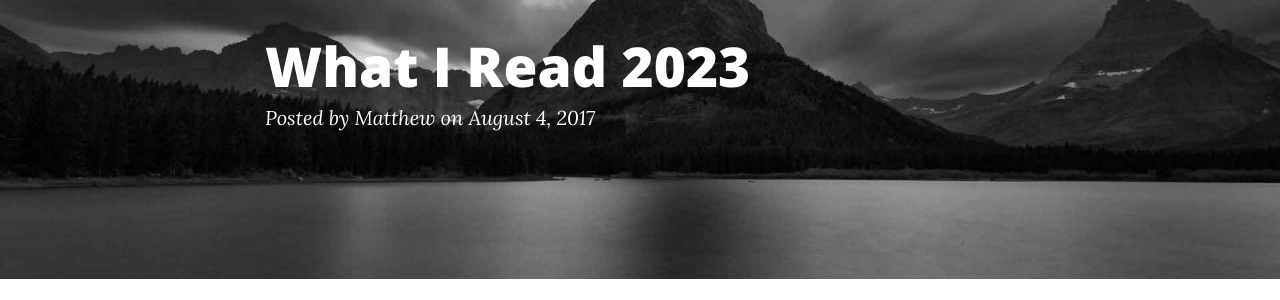
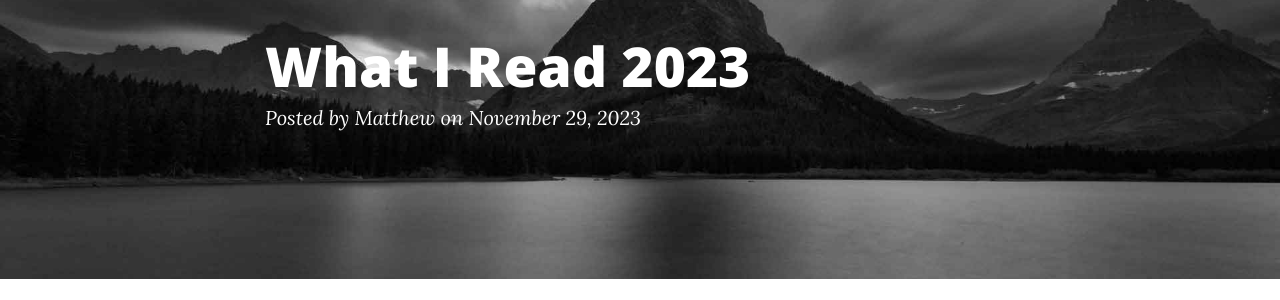
Before and after one commit to osbornm/osbornm.github.io, a Jekyll site: the page built from _posts/2023-11-29-what-ive-read.md, in a window 1280 px wide. Shown: the part 134-434 px from the top of the page. Built offline with Jekyll 4.4.1, drawn with Linux system fonts in a browser that asks for light colours; nearby versions of some CDN libraries; comment, search, counter and statistics services are not loaded.

Commit message:
fix date

```diff
--- a/_posts/2021-11-29-what-ive-read.md
+++ b/_posts/2023-11-29-what-ive-read.md
@@ -1,7 +1,7 @@
 ---
 layout: post
 title: What I Read 2023
-date: 2017-08-04
+date: 2023-11-29
 author: Matthew
 header-img: "img/headers/default.jpg"
 comments: true
```
